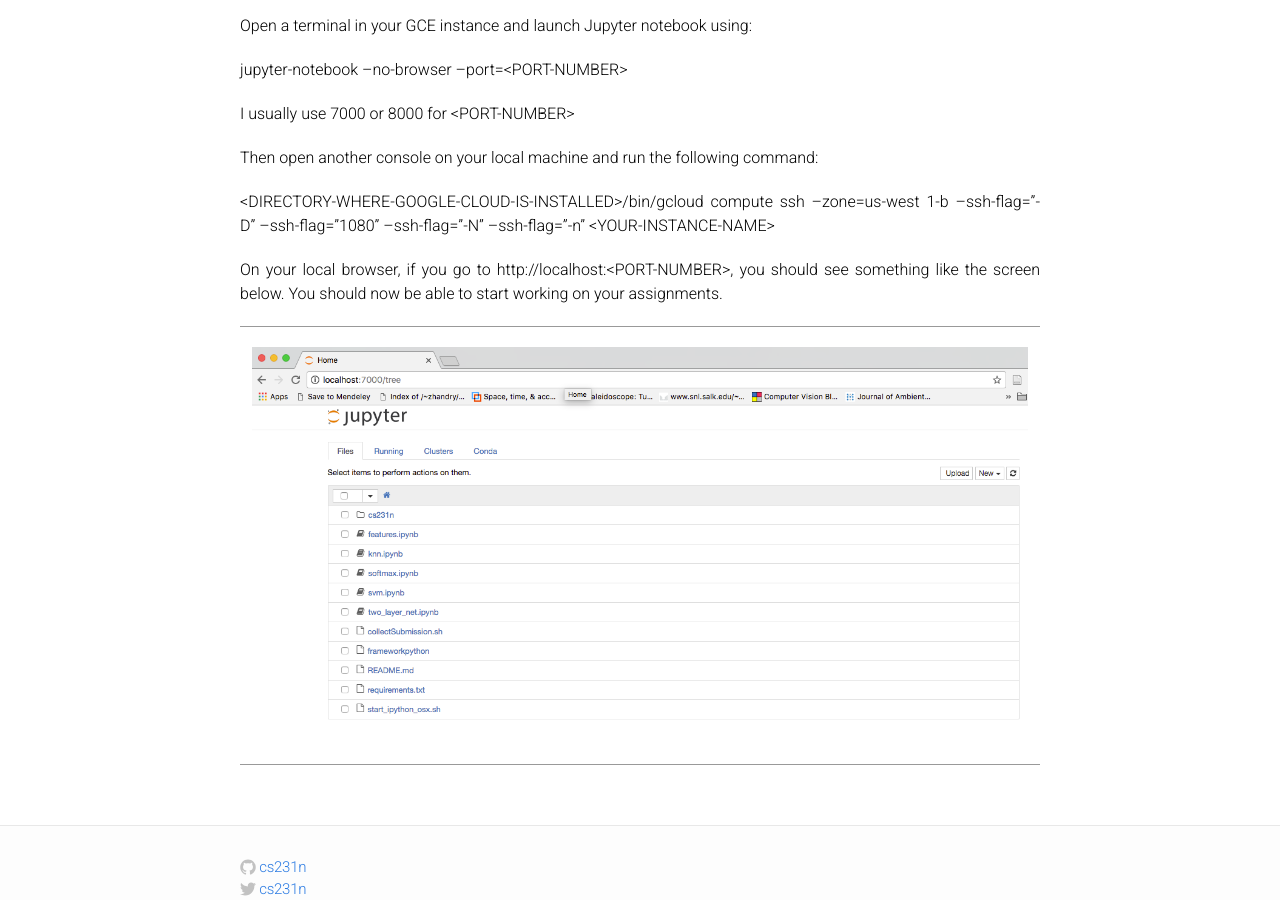
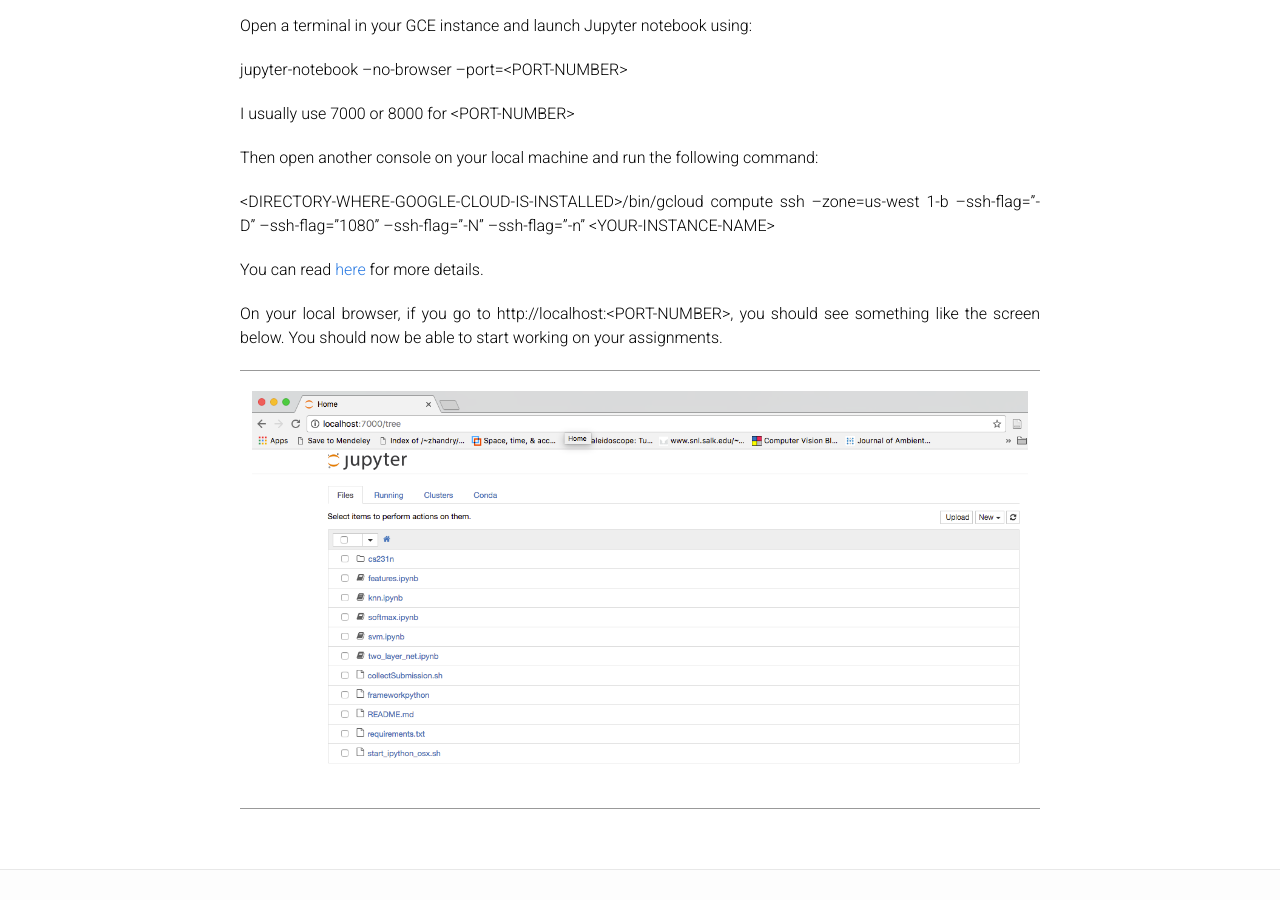
Before and after one commit to cs231n/cs231n.github.io, a Jekyll site: the page built from google_cloud_tutorial.md, in a window 1280 px wide and 900 px high, scrolled down 5151 px. Built offline with Jekyll 4.4.1, drawn with Linux system fonts in a browser that asks for light colours.

Commit message:
add more info

```diff
--- a/google_cloud_tutorial.md
+++ b/google_cloud_tutorial.md
@@ -69,6 +69,8 @@
 
 \<DIRECTORY-WHERE-GOOGLE-CLOUD-IS-INSTALLED\>/bin/gcloud compute ssh --zone=us-west 1-b --ssh-flag=”-D” --ssh-flag=”1080” --ssh-flag=”-N” --ssh-flag=”-n” \<YOUR-INSTANCE-NAME\>
 
+You can read [here](https://haroldsoh.com/2016/04/28/set-up-anaconda-ipython-tensorflow-julia-on-a-google-compute-engine-vm/ "Title") for more details.
+
 On your local browser, if you go to http://localhost:\<PORT-NUMBER\>, you should see something like the screen below. You should now be able to start working on your assignments.
 
 <div class='fig figcenter fighighlight'>
```
